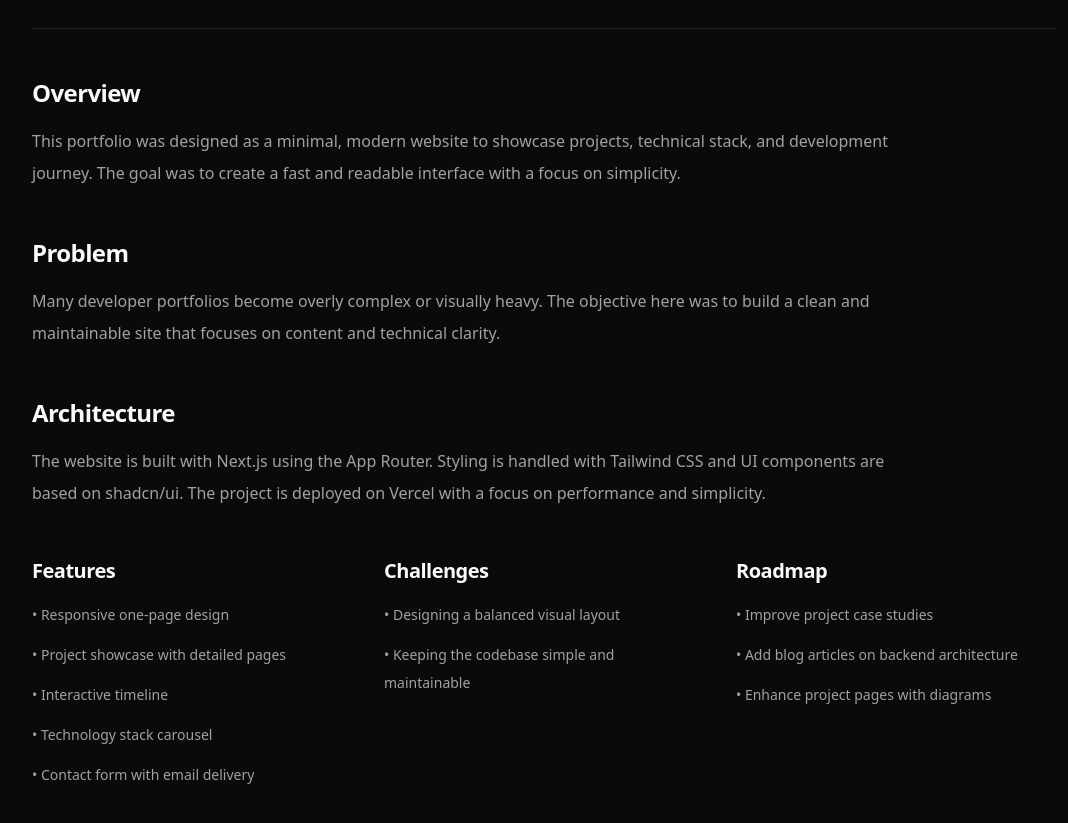
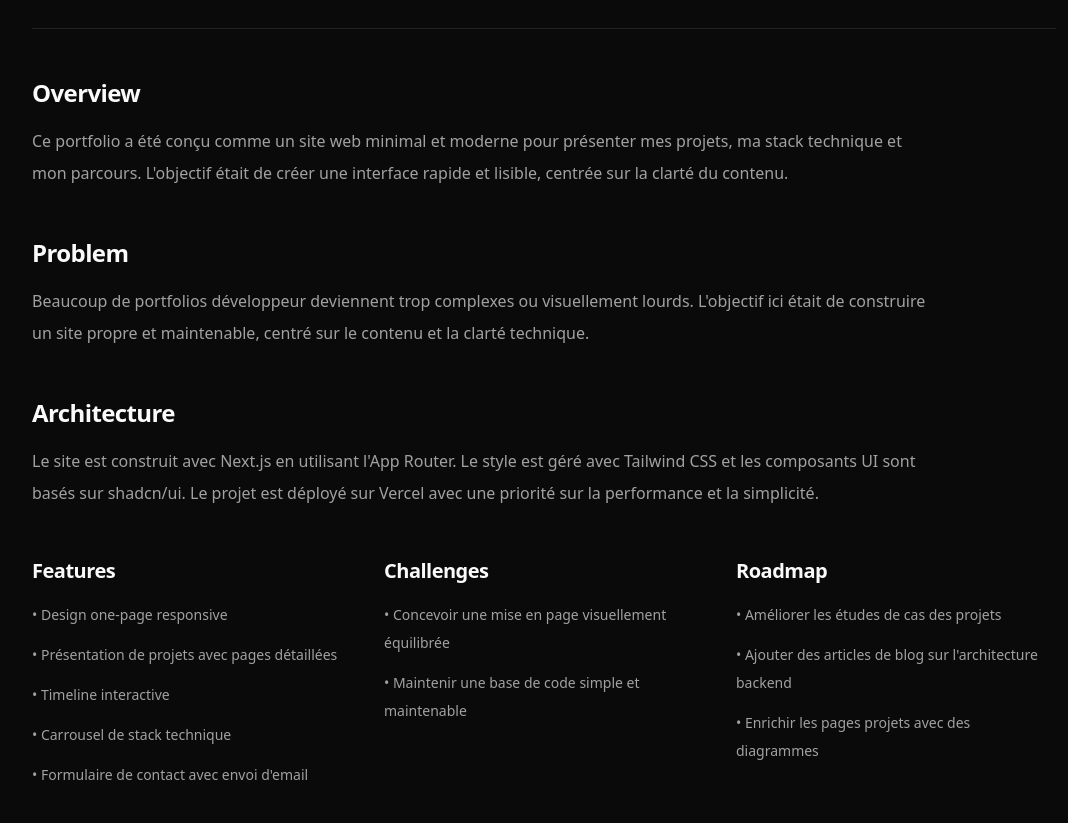
Before and after one commit to WebisBrian/TABART-Brian-Portfolio, a Next.js app: page /projects/developer-portfolio in a window 1280 px wide. Shown: the part 1140-1963 px from the top of the page, without its empty margins (96-1164 px from the left). Built offline with nearby package versions, Linux system fonts and the light colour scheme.

Commit message:
Refacto: French translation

```diff
--- a/src/data/project-details.ts
+++ b/src/data/project-details.ts
@@ -13,33 +13,33 @@ export const projectDetails: ProjectDetails[] = [
     slug: "strategy-browser-game",
 
     overview:
-      "A long-term personal project exploring the design of a persistent browser strategy game. The goal is to build a living world where players develop cities, interact through diplomacy and war, and influence a player-driven economy.",
+      "Un projet personnel à long terme explorant la conception d'un jeu de stratégie persistant en navigateur. L'objectif est de construire un monde vivant où les joueurs développent des villes, interagissent via la diplomatie et la guerre, et influencent une économie gérée par les joueurs.",
 
     problem:
-      "Most browser games rely heavily on pay-to-win mechanics and short-lived gameplay loops. This project aims to design a more balanced system where strategic decisions and collaboration between players matter more than monetization.",
+      "La plupart des jeux en navigateur reposent sur des mécaniques pay-to-win et des boucles de gameplay éphémères. Ce projet vise à concevoir un système plus équilibré où les décisions stratégiques et la collaboration entre joueurs comptent davantage que la monétisation.",
 
     architecture:
-      "The backend is designed using a layered architecture with Spring Boot. Game logic is isolated in domain services while the REST API exposes controlled endpoints to the frontend React application. Data persistence relies on MySQL, with Docker used for local development environments.",
+      "Le backend est conçu selon une architecture en couches avec Spring Boot. La logique de jeu est isolée dans des services domaine tandis que l'API REST expose des endpoints contrôlés vers l'application frontend React. La persistance repose sur MySQL, avec Docker pour les environnements de développement local.",
 
     features: [
-      "City-based progression system",
-      "Automated battles with strategic preparation",
-      "Player-driven economic systems",
-      "Short daily interaction loop (10–15 minutes)",
-      "Dynamic map of real-world cities",
+      "Système de progression basé sur les villes",
+      "Batailles automatisées avec préparation stratégique",
+      "Systèmes économiques gérés par les joueurs",
+      "Boucle d'interaction quotidienne courte (10–15 minutes)",
+      "Carte dynamique de villes réelles",
     ],
 
     challenges: [
-      "Balancing long-term gameplay systems",
-      "Designing scalable game mechanics",
-      "Ensuring maintainable backend architecture",
+      "Équilibrer les systèmes de gameplay à long terme",
+      "Concevoir des mécaniques de jeu évolutives",
+      "Maintenir une architecture backend maintenable",
     ],
 
     roadmap: [
-      "Core game loop implementation",
-      "City and economy systems",
-      "Battle simulation engine",
-      "First playable server",
+      "Implémentation de la boucle de jeu principale",
+      "Systèmes de villes et d'économie",
+      "Moteur de simulation de batailles",
+      "Premier serveur jouable",
     ],
   },
 
@@ -47,31 +47,31 @@ export const projectDetails: ProjectDetails[] = [
     slug: "developer-portfolio",
 
     overview:
-      "This portfolio was designed as a minimal, modern website to showcase projects, technical stack, and development journey. The goal was to create a fast and readable interface with a focus on simplicity.",
+      "Ce portfolio a été conçu comme un site web minimal et moderne pour présenter mes projets, ma stack technique et mon parcours. L'objectif était de créer une interface rapide et lisible, centrée sur la clarté du contenu.",
 
     problem:
-      "Many developer portfolios become overly complex or visually heavy. The objective here was to build a clean and maintainable site that focuses on content and technical clarity.",
+      "Beaucoup de portfolios développeur deviennent trop complexes ou visuellement lourds. L'objectif ici était de construire un site propre et maintenable, centré sur le contenu et la clarté technique.",
 
     architecture:
-      "The website is built with Next.js using the App Router. Styling is handled with Tailwind CSS and UI components are based on shadcn/ui. The project is deployed on Vercel with a focus on performance and simplicity.",
+      "Le site est construit avec Next.js en utilisant l'App Router. Le style est géré avec Tailwind CSS et les composants UI sont basés sur shadcn/ui. Le projet est déployé sur Vercel avec une priorité sur la performance et la simplicité.",
 
     features: [
-      "Responsive one-page design",
-      "Project showcase with detailed pages",
-      "Interactive timeline",
-      "Technology stack carousel",
-      "Contact form with email delivery",
+      "Design one-page responsive",
+      "Présentation de projets avec pages détaillées",
+      "Timeline interactive",
+      "Carrousel de stack technique",
+      "Formulaire de contact avec envoi d'email",
     ],
 
     challenges: [
-      "Designing a balanced visual layout",
-      "Keeping the codebase simple and maintainable",
+      "Concevoir une mise en page visuellement équilibrée",
+      "Maintenir une base de code simple et maintenable",
     ],
 
     roadmap: [
-      "Improve project case studies",
-      "Add blog articles on backend architecture",
-      "Enhance project pages with diagrams",
+      "Améliorer les études de cas des projets",
+      "Ajouter des articles de blog sur l'architecture backend",
+      "Enrichir les pages projets avec des diagrammes",
     ],
   },
 
@@ -79,30 +79,30 @@ export const projectDetails: ProjectDetails[] = [
     slug: "spring-boot-api",
 
     overview:
-      "A backend-focused project aimed at practicing clean architecture principles and building a maintainable REST API.",
+      "Un projet axé backend visant à pratiquer les principes d'architecture propre et à construire une API REST maintenable.",
 
     problem:
-      "Many beginner backend projects lack structure and separation of concerns. This project focuses on implementing a clear layered architecture with validation and proper service boundaries.",
+      "Beaucoup de projets backend débutants manquent de structure et de séparation des responsabilités. Ce projet se concentre sur l'implémentation d'une architecture en couches claire avec validation et des frontières de service appropriées.",
 
     architecture:
-      "The API is structured using controllers, services, and repositories with DTO validation. MySQL is used as the persistence layer while Spring Boot manages dependency injection and configuration.",
+      "L'API est structurée avec des contrôleurs, services et repositories accompagnés de validation par DTO. MySQL est utilisé comme couche de persistance tandis que Spring Boot gère l'injection de dépendances et la configuration.",
 
     features: [
-      "RESTful endpoints",
-      "DTO validation",
-      "Layered architecture",
-      "Database integration with MySQL",
+      "Endpoints RESTful",
+      "Validation par DTO",
+      "Architecture en couches",
+      "Intégration base de données MySQL",
     ],
 
     challenges: [
-      "Structuring the application correctly",
-      "Managing validation and error handling",
+      "Structurer correctement l'application",
+      "Gérer la validation et la gestion des erreurs",
     ],
 
     roadmap: [
-      "Add authentication",
-      "Improve test coverage",
-      "Introduce integration tests",
+      "Ajouter l'authentification",
+      "Améliorer la couverture de tests",
+      "Introduire des tests d'intégration",
     ],
   },
 
@@ -110,29 +110,29 @@ export const projectDetails: ProjectDetails[] = [
     slug: "task-manager-app",
 
     overview:
-      "A productivity application designed to practice full-stack development with authentication and task management workflows.",
+      "Une application de productivité conçue pour pratiquer le développement full-stack avec authentification et gestion de tâches.",
 
     problem:
-      "Task management applications are simple but effective for learning user workflows, authentication, and CRUD operations.",
+      "Les applications de gestion de tâches sont simples mais efficaces pour apprendre les workflows utilisateurs, l'authentification et les opérations CRUD.",
 
     architecture:
-      "The application will be built with React and TypeScript on the frontend and Node.js on the backend. The focus will be on a clean API design and simple but efficient UI interactions.",
+      "L'application sera construite avec React et TypeScript côté frontend et Node.js côté backend. L'accent sera mis sur une conception d'API propre et des interactions UI simples mais efficaces.",
 
     features: [
-      "Task creation and management",
-      "User authentication",
-      "Simple dashboard interface",
+      "Création et gestion de tâches",
+      "Authentification utilisateur",
+      "Interface de tableau de bord simple",
     ],
 
     challenges: [
-      "Designing a simple but usable UI",
-      "Handling authentication securely",
+      "Concevoir une UI simple mais utilisable",
+      "Gérer l'authentification de manière sécurisée",
     ],
 
     roadmap: [
-      "Authentication system",
-      "Task filtering and tagging",
-      "Deployment",
+      "Système d'authentification",
+      "Filtrage et étiquetage des tâches",
+      "Déploiement",
     ],
   },
 ]
```
